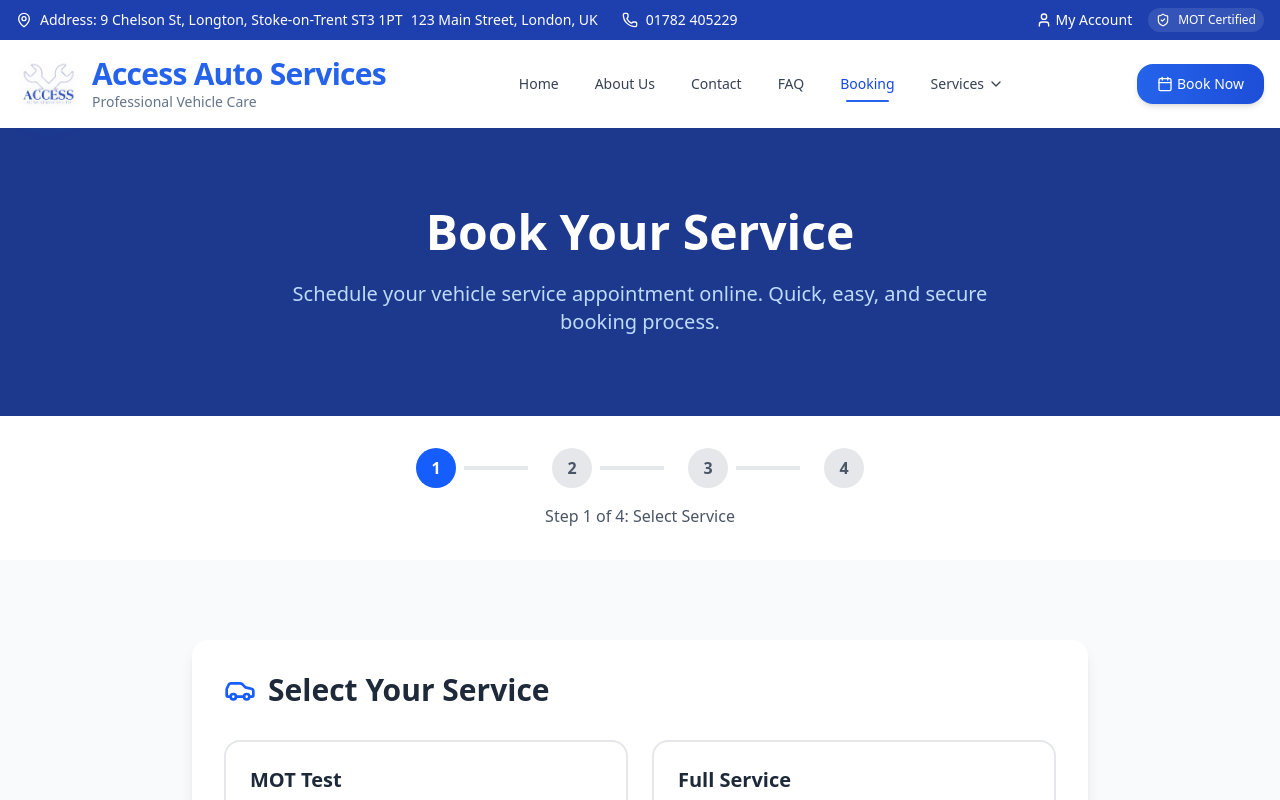
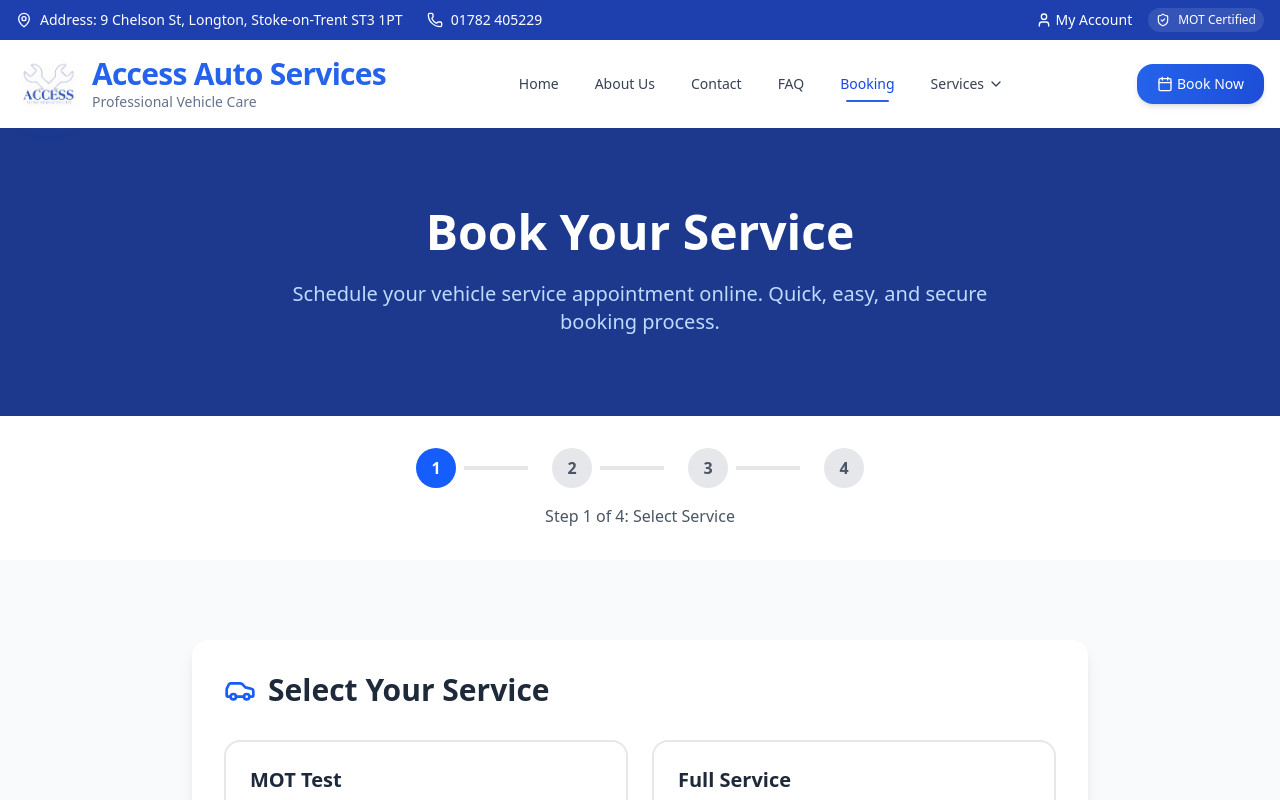
Before and after one commit to Ayesha-te/LTD, a React (Vite) app: page /booking in a window 1280 px wide. Shown: the top 800 px of the page. Built offline with nearby package versions, Linux system fonts and the light colour scheme.

Commit message:
Update Header.jsx

```diff
--- a/src/components/Header.jsx
+++ b/src/components/Header.jsx
@@ -70,7 +70,7 @@ const Header = () => {
                 <MapPin size={16} />
                 <span className="hidden md:inline">Address: 9 Chelson St, Longton, Stoke-on-Trent ST3 1PT</span>
 
-                <span className="hidden md:inline">123 Main Street, London, UK</span>
+
 
                 <span className="md:hidden">Our Location</span>
               </a>
```
